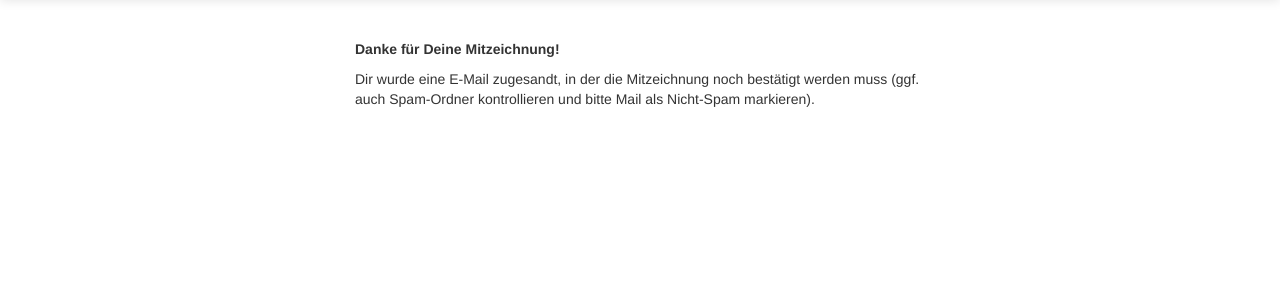
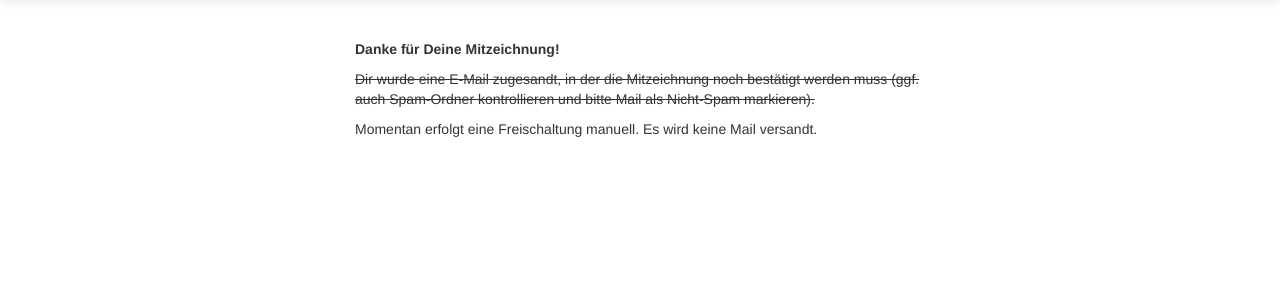
Before and after one commit to holgerd77/informationsverzicht-de, a Django app: template if_website/templates/if_website/mitgezeichnet.html in a window 1280 px wide. Shown: the part 41-341 px from the top of the page. Run offline with Django 3.2, Linux system fonts and the light colour scheme; the template is opened without the code that fills it, so the values that code supplies are empty.

Commit message:
Extra hin, no mail activation

```diff
--- a/if_website/templates/if_website/mitgezeichnet.html
+++ b/if_website/templates/if_website/mitgezeichnet.html
@@ -7,8 +7,9 @@
 
   <div class="span6">
     <p><h5>Danke für Deine Mitzeichnung!</h5></p>
-    <p>Dir wurde eine E-Mail zugesandt, in der die Mitzeichnung noch bestätigt werden muss
-      (ggf. auch Spam-Ordner kontrollieren und bitte Mail als Nicht-Spam markieren).</p>
+    <p><s>Dir wurde eine E-Mail zugesandt, in der die Mitzeichnung noch bestätigt werden muss
+      (ggf. auch Spam-Ordner kontrollieren und bitte Mail als Nicht-Spam markieren).</s></p>
+    <p>Momentan erfolgt eine Freischaltung manuell. Es wird keine Mail versandt.</p>
 
   </div>
 
```
